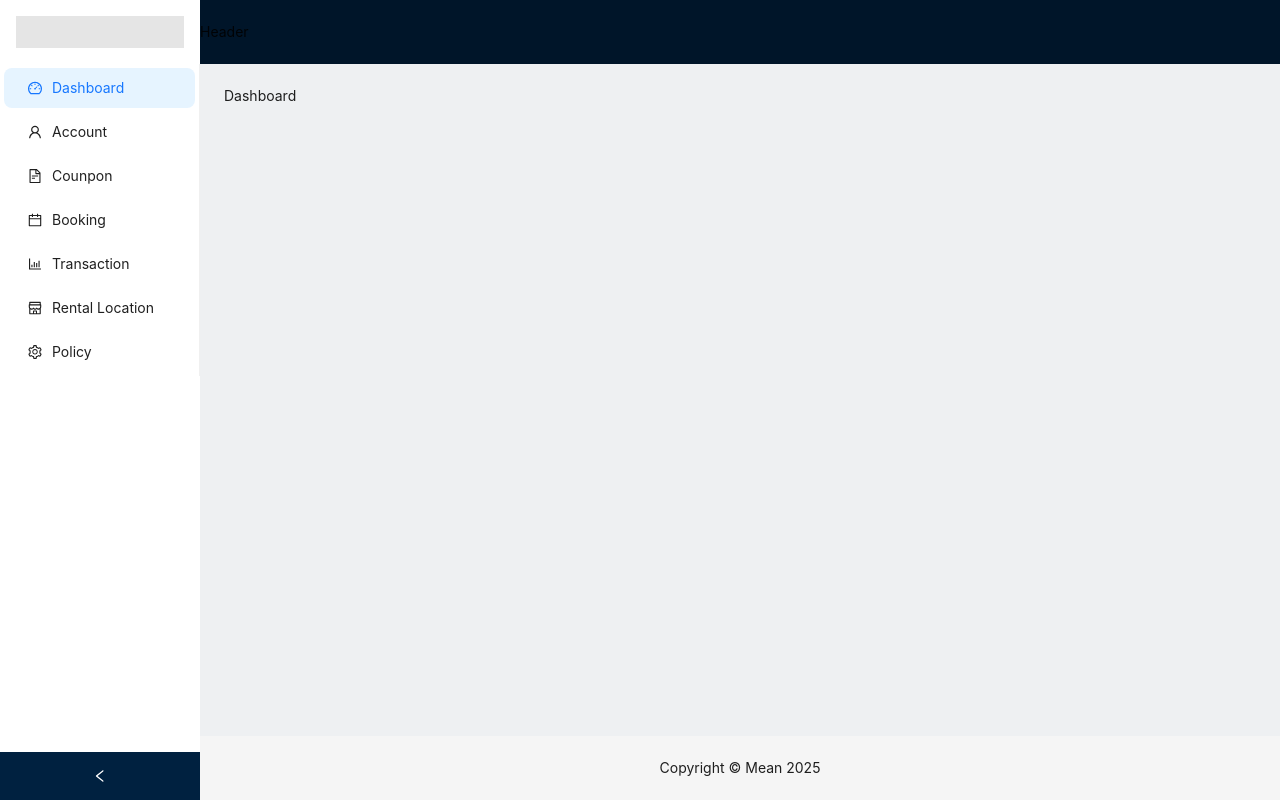
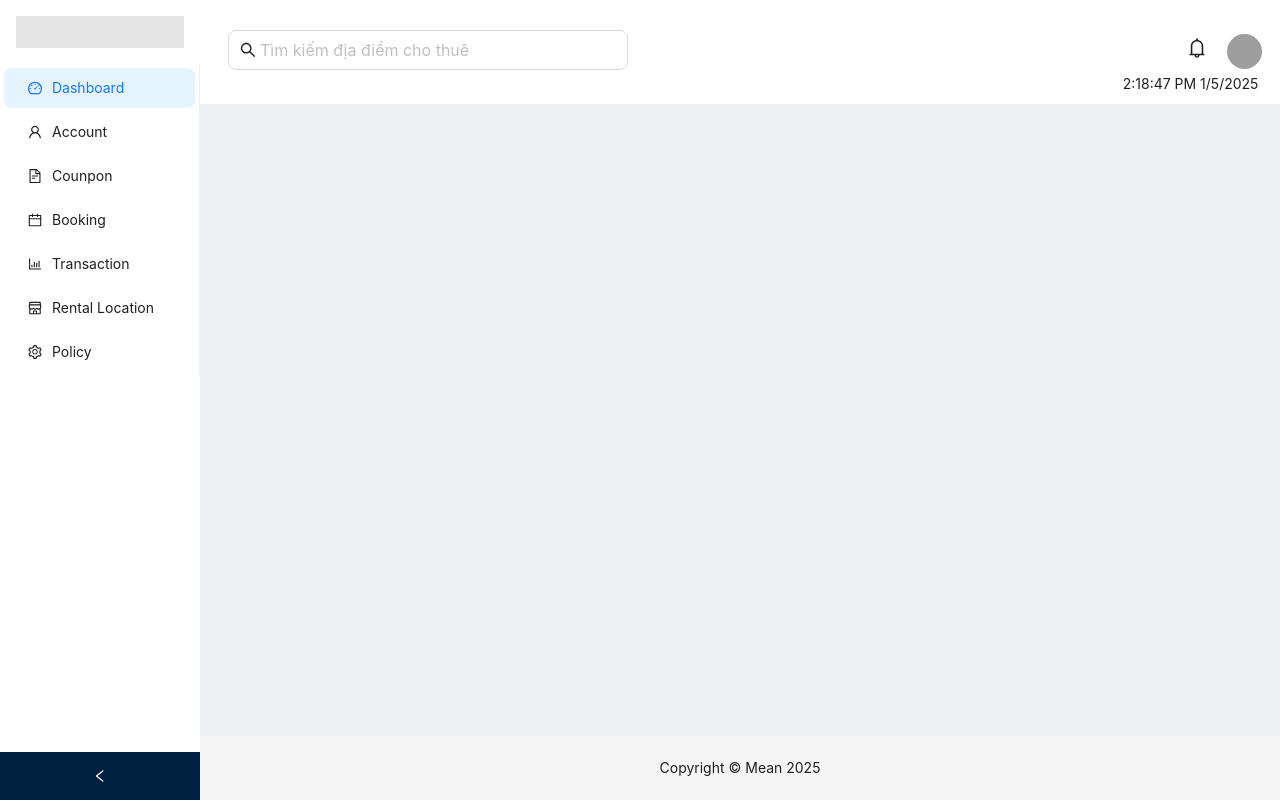
Before and after one commit to Trantienloc2411/Mean, a React (Vite) app: page /admin/dashboard in a window 1280 px wide. Built offline with nearby package versions, Linux system fonts and the light colour scheme; grey boxes are pictures that could not be loaded.

Commit message:
Add header and time realtime

```diff
--- a/package.json
+++ b/package.json
@@ -15,6 +15,7 @@
     "antd": "^5.22.7",
     "cloudinary-core": "^2.13.1",
     "cloudinary-react": "^1.8.1",
+    "google-fonts": "^1.0.0",
     "react": "^18.3.1",
     "react-dom": "^18.3.1",
     "react-redux": "^9.2.0",
@@ -30,6 +31,7 @@
     "eslint-plugin-react-hooks": "^5.0.0",
     "eslint-plugin-react-refresh": "^0.4.16",
     "globals": "^15.14.0",
+    "sass": "^1.83.1",
     "vite": "^6.0.5"
   }
 }
--- a/src/layouts/AdminLayout.jsx
+++ b/src/layouts/AdminLayout.jsx
@@ -6,11 +6,14 @@ import {
   CalendarOutlined,
   DashboardOutlined,
   FileTextOutlined,
+  SearchOutlined,
   SettingOutlined,
   ShopOutlined,
   UserOutlined,
+  BellOutlined,
+  NodeCollapseOutlined
 } from "@ant-design/icons";
-import { Layout, Menu } from "antd";
+import { Layout, Menu, Input, Image, Button } from "antd";
 
 const { Header, Content, Footer, Sider } = Layout;
 
@@ -77,17 +80,54 @@ const AdminLayout = () => {
         <Header
           style={{
             padding: 0,
+            backgroundColor: "white"
           }}
         >
-          Header
+          <div className="header-component"
+            style={
+              {
+                padding:28,
+                justifyContent: 'space-between',
+                alignItems: 'center',
+                display: 'flex',
+                height: 100
+              }
+            }
+          >
+            <Input size="large" placeholder="Tìm kiếm địa điểm cho thuê" prefix={<SearchOutlined/>} style={{maxWidth: 400}}></Input>
+            <div className="userOption" style={{
+              flexDirection: 'row',
+              justifyContent: 'space-between',
+              alignItems: 'center'
+            }}>
+              <Button size="large" type="dash" icon={<BellOutlined style={{fontSize: 20}}/>}>
+              </Button>
+              <Image style={{
+                margin: 10,
+                borderRadius: 100
+              }}
+              onClick= {
+                //enter code right here
+                null
+              }
+              width={35}
+              height={35}
+              preview={false}
+              src='https://s3-alpha-sig.figma.com/img/4920/fcde/8447f632360829a3d6cf6bd47b299bab?Expires=1737331200&Key-Pair-Id=APKAQ4GOSFWCVNEHN3O4&Signature=YRDul0LX5qH0qTJ~PYdbbybEnteiXecE7RrpyaJYW3rUifKmkLp4N2Z7LAVMSNvoNY5KXcmwhIqm5UWzcxWGg1waRqqC2uFYrx0jg4WoplYgOuHs9zytpNR7vXQvL-bjCmjuvVzERd36~7DsRQEsIosfV4kIoJkeosNYeCrHNIiikZCN8OKKWofulOhhq5o5klATU0sg-mX409oyDa3WtMkK2Xa7TLmSldHfhx60rkgQ143JPs5EFMTxYkG1kOrrtbQFh6MWQuqiYceftCcpNAo2bTYdrAni5P7IhcA-eSbopVix6NSUahpqvXlGnm7koWuaK3mkWk41Kpt-X53LNQ__'
+              />
+
+
+
+            </div>
+          </div>
         </Header>
 
         <Content
           style={{
             background: "#eef0f2",
-            flex: 1, // Chiếm không gian còn lại giữa Header và Footer
-            overflow: "initial",
-            padding: "24px",
+            //flex: 1, // Chiếm không gian còn lại giữa Header và Footer
+            //overflow: "initial",
+            // padding: "24px",
           }}
         >
           <Outlet />
--- a/src/pages/dashboard/Dashboard.jsx
+++ b/src/pages/dashboard/Dashboard.jsx
@@ -1,3 +1,23 @@
+import '../dashboard/Dashboard.scss';
+import {useState,useEffect} from 'react';
+
 export default function Dashboard() {
-  return <div>Dashboard</div>;
+
+  const [time, setTime] = useState(new Date());
+
+  useEffect(() => {
+    const intervalId = setInterval(() => {
+      setTime(new Date());
+    }, 1000);
+
+    // Cleanup interval on component unmount
+    return () => clearInterval(intervalId);
+  }, []);
+
+  return (
+
+    <div className="clock-realtime">
+      <p className='clockContent'>{time.toLocaleTimeString()} {time.toLocaleDateString()}</p>
+    </div>
+  );
 }
--- /dev/null
+++ b/src/pages/dashboard/Dashboard.scss
@@ -0,0 +1,15 @@
+.clock-realtime {
+    height: 40px;
+    width: 100%;
+    display: flex;
+    align-items: right;
+    justify-content: right;
+    background-color: white;
+
+
+}
+.clock-realtime .clockContent {
+    text-align: right;
+    padding-right: 2%;
+    padding-top: 12px ;
+}
```
Also changed, not shown: 2 other files (tests, documents, lock files or other folders).
